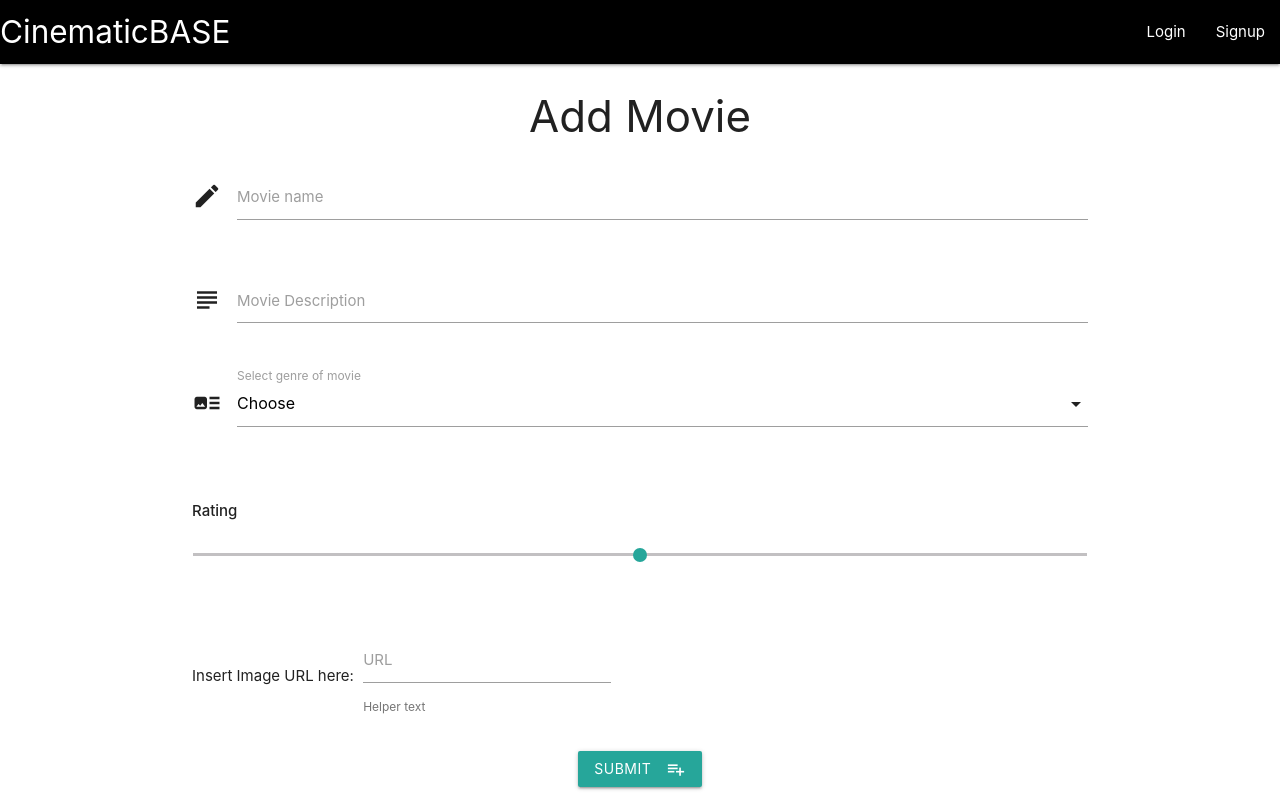
After one commit to Liam-gosnell/Milestone_three, a Flask app: template templates/addmovie.html in a window 1280 px wide. The commit adds this page. Run offline with Flask 2, Linux system fonts and the light colour scheme; the template is opened without the code that fills it, so the values that code supplies are empty; some libraries are stand-ins or nearby versions.

Commit message:
added addmovie.html and all its content , viewmovie.html, added functionality in app.py

```diff
--- a/app.py
+++ b/app.py
@@ -14,6 +14,28 @@ app.config["MONGO_URI"] = 'mongodb+srv://liam:liam_r00t@myfirstcluster-eu72b.mon
 mongo = PyMongo(app)
 
 
+@app.route('/')
+def index():
+    return render_template('index.html',
+                           movies=mongo.db.movies.find())
+
+@app.route('/add_movie')
+def add_movie():
+    return render_template('addmovie.html',
+                           categories=mongo.db.categories.find())
+
+
+@app.route('/insert_movie', methods=['POST'])
+def insert_movie():
+    movies =  mongo.db.movies
+    movies.insert_one(request.form.to_dict())
+    return redirect(url_for('index'))
+
+@app.route('/view_movie')
+def view_movie():
+    return render_template('viewmovie.html',
+                           movies=mongo.db.movies.find())
+
 
 
 
--- a/static/css/styles.css
+++ b/static/css/styles.css
@@ -4,3 +4,14 @@
   grid-template-columns: repeat(3, 1fr);
   grid-gap: 20px;
 }
+
+.long-movie-image{
+    padding-top: 60px;
+    height: 500px!important;
+    align-content: left;
+}
+
+.text-for-image{
+    padding-left: 100px;
+    padding-top: 80px;
+}
--- /dev/null
+++ b/templates/addmovie.html
@@ -0,0 +1,67 @@
+{% extends 'base.html' %}
+{% block content %}
+<section>
+  <div class="container">
+ <h3 class="center ">Add Movie</h3>
+
+    <form  action="{{ url_for('insert_movie') }}" method="POST" class="col s12">
+        <div class="row">
+            <div class="input-field col s12">
+                <i class="material-icons prefix ">create</i>
+                <input id="movie_name" name="movie_name" type="text" class="validate">
+                <label for="icon_prefix">Movie name</label>
+            </div>
+       </div>
+         <div class="row">
+            <div class="input-field col s12">
+                <i class="material-icons prefix">subject</i>
+                <textarea name="movie_description" id="movie_description" class="materialize-textarea"></textarea>
+                <label for="icon_telephone">Movie Description</label>
+            </div>
+         </div>
+
+        <div class="row">
+            <div class="input-field col s12">
+            <i class="material-icons prefix">art_track</i>
+             <select id="category" name="category_name">
+               <option value="" disabled selected>Choose</option>
+               {% for cat in categories%}
+               <option value="{{cat.category_name}}">{{cat.category_name}}</option>
+               {% endfor %}
+             </select>
+               <label>Select genre of movie</label>
+            </div>
+      </div>
+      <div class="row">
+           <div class="input-field col s12">
+              <strong><p>Rating</p></strong>
+               <p class="range-field">
+               <input type="range" name="movie_rating" id="movie_rating"  min="0" max="100" />
+               </p>
+           </div>
+      </div>
+
+      <div class="row ">
+        <div class="col s12">
+          Insert Image URL here:
+          <div class="input-field inline">
+            <input id="img_url" name="img_url" type="url" class="validate">
+            <label for="email_inline">URL</label>
+            <span class="helper-text" data-error="wrong" data-success="right">Helper text</span>
+          </div>
+        </div>
+    </div>
+
+      </div>
+      <div class="row center-align">
+       <div class="col s12">
+         <button class="btn waves-effect waves-light pulse" type="submit" name="action">Submit
+           <i class="material-icons right">playlist_add</i>
+         </button>
+         </div>
+       </div>
+    </form>
+
+</div>
+</section>
+{% endblock %}
--- a/templates/base.html
+++ b/templates/base.html
@@ -1,5 +1,6 @@
+
 <html>
-  <head>
+ <head>
 
     <link href="https://fonts.googleapis.com/icon?family=Material+Icons" rel="stylesheet">
     <link rel="stylesheet" href="https://cdnjs.cloudflare.com/ajax/libs/materialize/1.0.0/css/materialize.min.css">
@@ -10,12 +11,12 @@
  <body>
 
      <nav>
-    <div class="nav-wrapper">
-      <a href="#!" class="brand-logo">Logo</a>
+    <div class="nav-wrapper black">
+      <a href="{{ url_for('index') }}" class="brand-logo">CinematicBASE</a>
       <a href="#" data-target="mobile-demo" class="sidenav-trigger"><i class="material-icons">menu</i></a>
       <ul class="right hide-on-med-and-down">
-        <li><a href="{{url_for('login')}}">Login</a></li>
-        <li><a href="mobile.html">Signup</a></li>
+        <li><a href="#">Login</a></li>
+        <li><a href="#">Signup</a></li>
       </ul>
     </div>
   </nav>
@@ -35,6 +36,7 @@
         $(document).ready(function(){
              $('select').formSelect();
               $('.sidenav').sidenav();
+
              });
 
 
```
Also changed, not shown: templates/index.html (+58 -0 lines), templates/viewmovie.html (added, +57 -0 lines), static/images/camera.jpeg (added).
